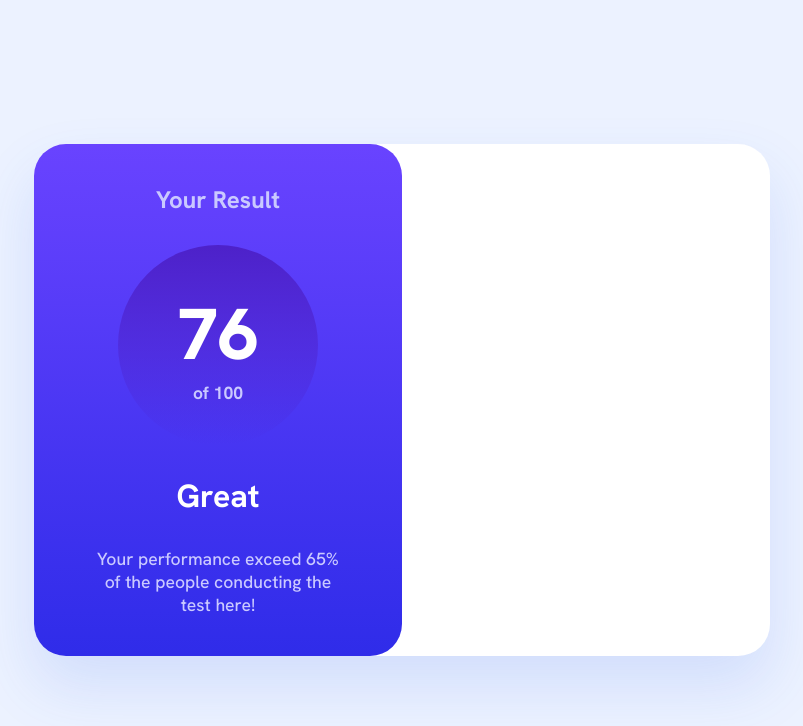
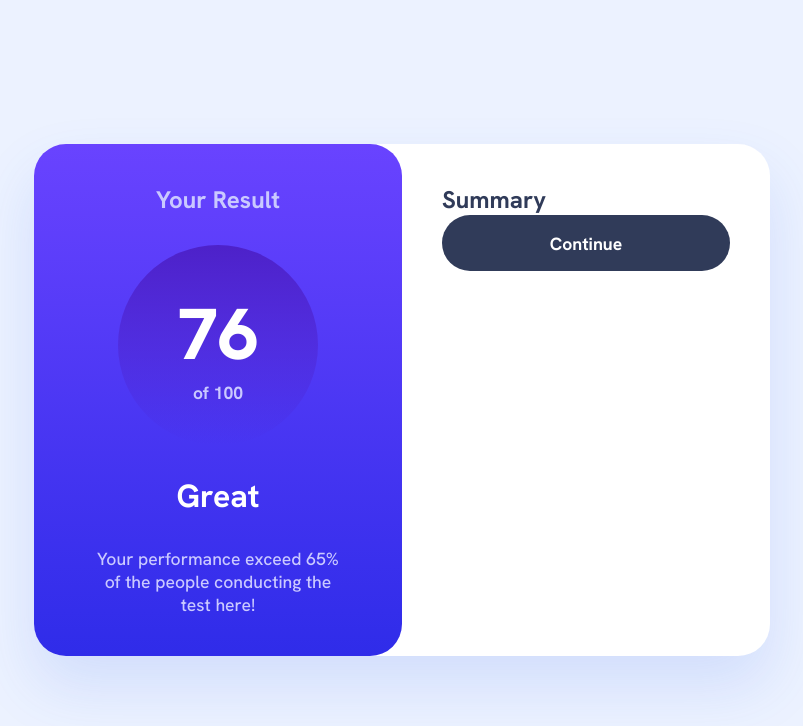
Before and after one commit to EdwinSch/react-results-summary, a React (Vite) app: page / in a window 1280 px wide. Shown: the top 726 px of the page, without its empty margins (238-1041 px from the left). Built offline with nearby package versions, Linux system fonts and the light colour scheme.

Commit message:
add: summary panel component

```diff
--- a/src/App.css
+++ b/src/App.css
@@ -1,3 +1,5 @@
+/*---- Config ----*/
+
 * {
   padding: 0;
   margin: 0;
@@ -15,6 +17,8 @@
   --inspect: solid red 1px;
 }
 
+/*---- Global ----*/
+
 body {
   font-family: "Hanken Grotesk", sans-serif;
   background: #ecf2ff;
@@ -23,20 +27,21 @@ body {
   justify-content: center;
   align-items: center;
 }
-
 main {
   width: 736px;
   height: 512px;
+  display: flex;
   background: var(--white);
   border-radius: 32px;
   box-shadow: 0px 30px 60px rgba(61, 108, 236, 0.15);
 }
 
-/* Totals Pane */
+/*---- Totals Panel ----*/
 
 .totals-container {
-  height: 100%;
-  width: 50%;
+  /* height: 100%; */
+  /* border: var(--inspect); */
+  flex: 1;
   padding: 40px;
   display: flex;
   flex-direction: column;
@@ -88,4 +93,33 @@ h2 {
   font-weight: 500;
   color: #cac9ff;
 }
-/* Summary Pane */
+
+/*---- Summary Panel ----*/
+
+.summary-container {
+  /* border: var(--inspect); */
+  flex: 1;
+  padding: 40px;
+}
+h3 {
+  font-size: 1.5rem;
+  font-weight: 700;
+  color: #303b59;
+  text-transform: capitalize;
+}
+button {
+  background: #303b59;
+  width: 100%;
+  height: 56px;
+  border-radius: 128px;
+  border: none;
+  font-family: "Hanken Grotesk", sans-serif;
+  font-size: 1.1rem;
+  font-weight: 700;
+  color: white;
+  cursor: pointer;
+  transition: 300ms ease;
+}
+button:hover {
+  background: var(--purpleGradient);
+}
--- a/src/App.jsx
+++ b/src/App.jsx
@@ -1,11 +1,13 @@
 import "./App.css";
 import stats from "./data.json";
 import Totals from "./components/Totals";
+import Summary from "./components/Summary";
 
 function App() {
   return (
     <main>
       <Totals />
+      <Summary />
     </main>
   );
 }
--- /dev/null
+++ b/src/components/Summary.jsx
@@ -0,0 +1,16 @@
+function handleClick() {
+  console.log("clicked");
+}
+
+const Summary = () => {
+  return (
+    <section className="summary-container">
+      <h3>summary</h3>
+      <button type="button" onClick={handleClick}>
+        Continue
+      </button>
+    </section>
+  );
+};
+
+export default Summary;
--- a/src/components/Totals.jsx
+++ b/src/components/Totals.jsx
@@ -5,7 +5,7 @@ function calculateTotals() {
   for (let i = 0; i < stats.length; i++) {
     totalScore += stats[i].score;
   }
-  return Math.floor(totalScore / stats.length);
+  return Math.round(totalScore / stats.length);
 }
 
 const Totals = () => {
```
Also changed, not shown: src/components/Header.jsx (deleted).
